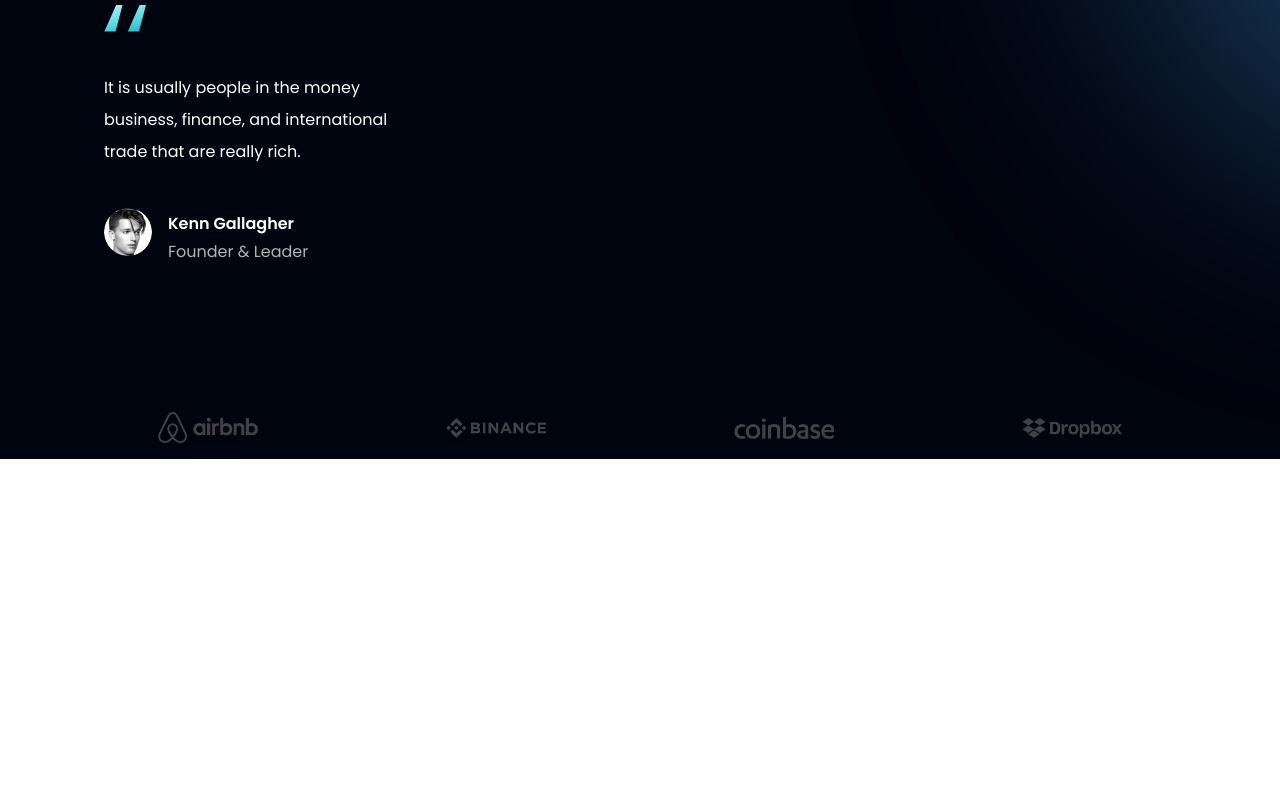
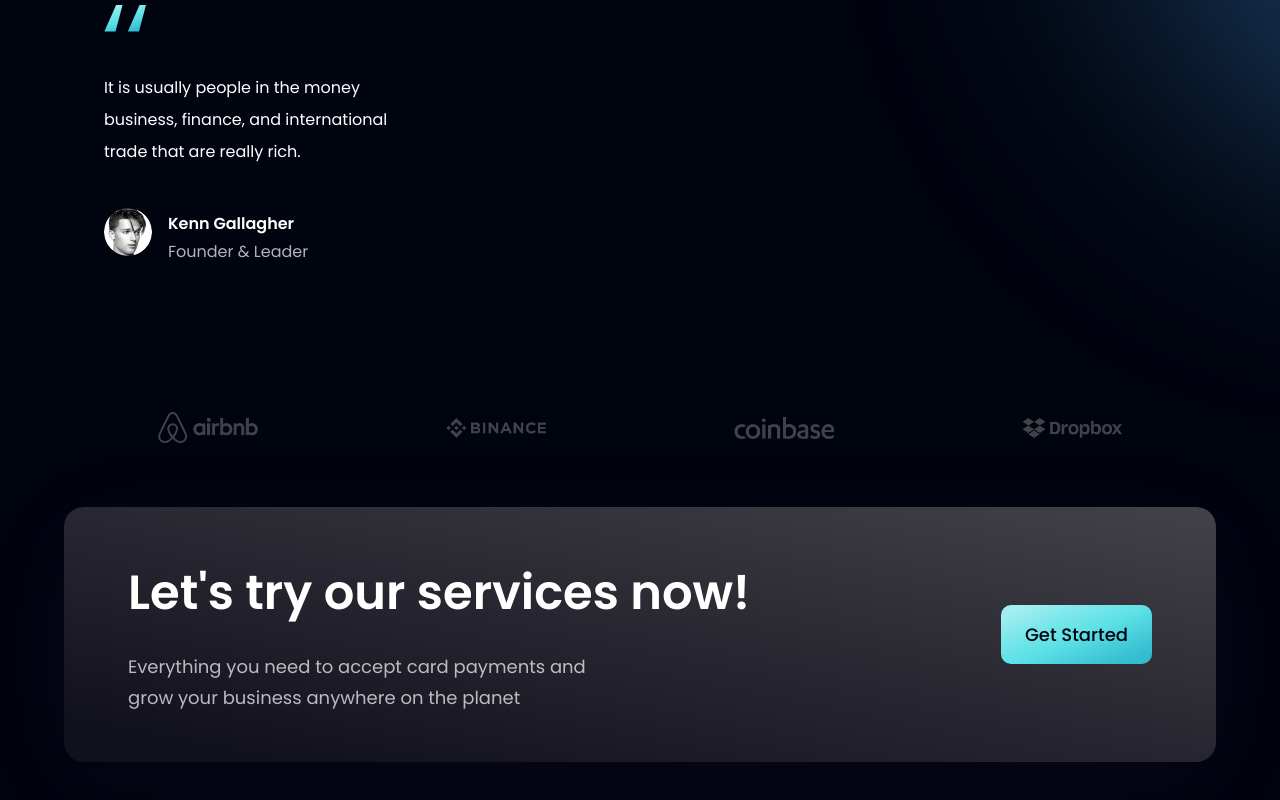
Before and after one commit to jumaantony/hoo-bank, a React (Create React App) app: page / in a window 1280 px wide. Shown: the part 3563-4363 px from the top of the page. Before the commit the page ends 4022 px from the top, so only its background shows below. Built offline with nearby package versions, Linux system fonts and the light colour scheme.

Commit message:
completed CTA

```diff
--- a/src/components/CTA.jsx
+++ b/src/components/CTA.jsx
@@ -1,10 +1,22 @@
 import React from 'react'
+
+import styles from '../styles'
+import Button from './Button'
 
 const CTA = () => {
   return (
-    <div>
+    <section className={`${styles.flexCenter} ${styles.marginY} ${styles.padding} sm:flex-row flex-col bg-black-gradient-2 rounded-[20px] box-shadow`}>
+      <div className='flex-1 flex-col'>
+        <h2 className={styles.heading2}> Let's try our services now!</h2>
 
-    </div>
+        <p className={`${styles.paragraph} max-w-[470px] mt-5`}>Everything you need to accept card
+        payments and grow your business anywhere on the planet</p>
+      </div>
+
+      <div className={`${styles.flexCenter} sm:ml-10 ml-0 sm:mt-0 mt-10`}>
+        <Button />
+      </div>
+    </section>
   )
 }
 
```
